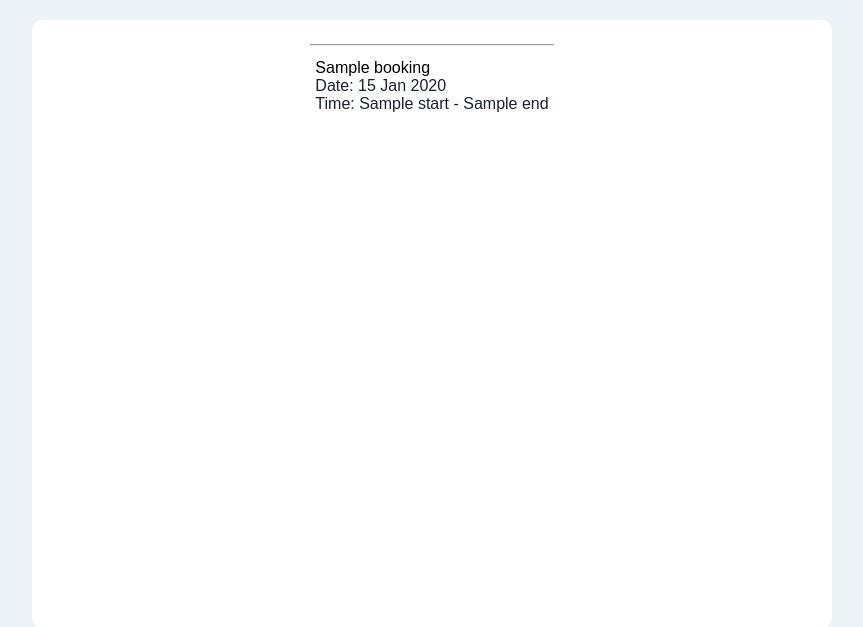
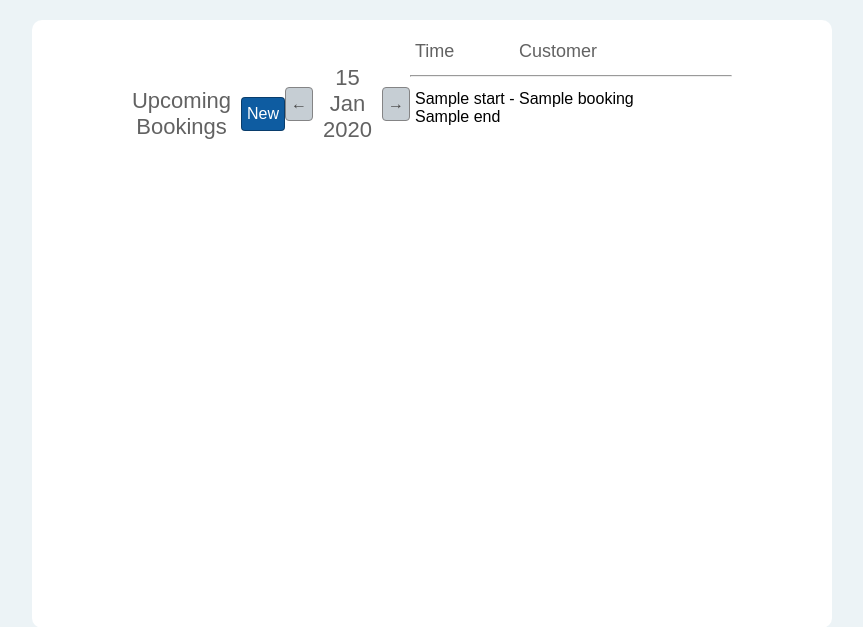
Before and after one commit to ellalovisaj/1dv610-laboration-3, a Node server app: template src/views/booking/list.ejs in a window 1280 px wide. Shown: the part 68-695 px from the top of the page, without its empty margins (208-1071 px from the left). Run offline with Node 20, Linux system fonts and the light colour scheme; the template is opened without the code that fills it: most values are stand-ins (such as "Sample title", 1, 10 or a date in 2020); some libraries are stand-ins or nearby versions.

Commit message:
Use query parameters ito display bookings from different days on employee profiles

```diff
--- a/public/css/styles.css
+++ b/public/css/styles.css
@@ -264,11 +264,14 @@ li {
 }
 
 .list-title {
-  display: grid;
-  grid-template-columns: 1fr 2fr 1fr 1fr;
   color: rgb(98, 98, 98);
   font-size: 18px;
   margin: 0px;
+}
+
+.all-bookings.list-title {
+  display: grid;
+  grid-template-columns: 1fr 2fr 1fr 1fr;
 }
 
 .all-bookings-list li {
@@ -283,6 +286,16 @@ li {
   height: 100%;
   width: 100%;
   padding: 1rem 0rem;
+}
+
+.upcoming-bookings.list-title {
+  display: grid;
+  grid-template-columns: 1fr 2fr;
+}
+
+.upcoming-bookings-list li a {
+  display: grid;
+  grid-template-columns: 1fr 2fr;
 }
 
 /* ---------- Form pages ---------- */
--- a/src/views/booking/all-bookings.ejs
+++ b/src/views/booking/all-bookings.ejs
@@ -6,7 +6,7 @@
 
   <% if (bookings.length > 0) { %>
     <ul class="all-bookings-list">
-      <li class="list-title">
+      <li class="all-bookings list-title">
         <span>Employee</span>
         <span>Customer</span>
         <span>Date</span>
--- a/src/views/booking/list.ejs
+++ b/src/views/booking/list.ejs
@@ -1,14 +1,27 @@
+<div class="page-header upcoming-bookings-header">
+  <h3>Upcoming Bookings</h3>
+  <a href="<%= availableTimesURL %>" class="link-button-style main-button">New</a>
+</div>
+
+<div class="page-header">
+  <a href="<%= previousDayURL %>" class="link-button-style secondary-button">←</a>
+  <h3><%= date %></h3>
+  <a href="<%= nextDayURL %>" class="link-button-style secondary-button">→</a>
+</div>
 
 <% if (bookings.length > 0) { %>
-  <ul>
+  <ul class="upcoming-bookings-list">
+    <li class="upcoming-bookings list-title">
+      <span>Time</span>
+      <span>Customer</span>
+    </li>
     <% for (const booking of bookings) { %>
       <hr>
       <li>
         <a href="<%= baseURL %>employees/<%= employee.id %>/booking/<%= booking.id %>">
+          <span><%= booking.start %> - <%= booking.end %></span>
           <span><%= booking.customerName %></span>
         </a>
-        <span> Date: <%= booking.date %></span>
-        <span>Time: <%= booking.start %> - <%= booking.end %></span>
       </li>
     <% } %>
   </ul>
```
Also changed, not shown: src/controllers/EmployeeController.js (+12 -2 lines), src/views/employee/profile.ejs (+1 -6 lines).
